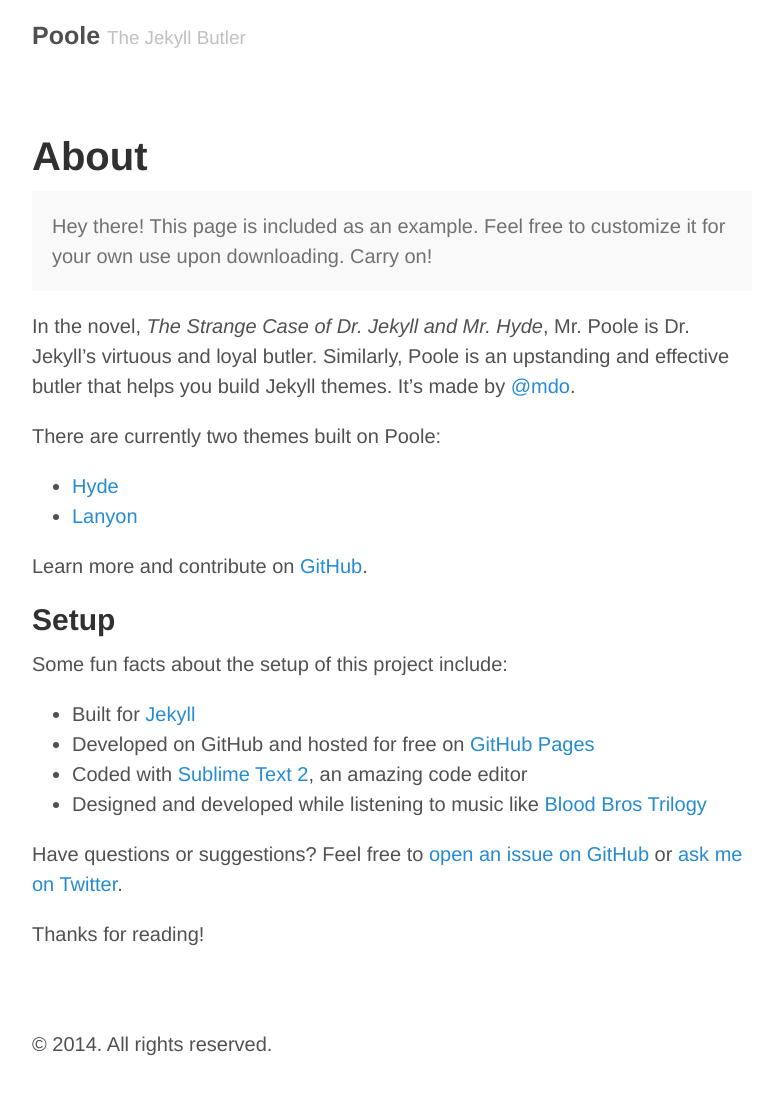
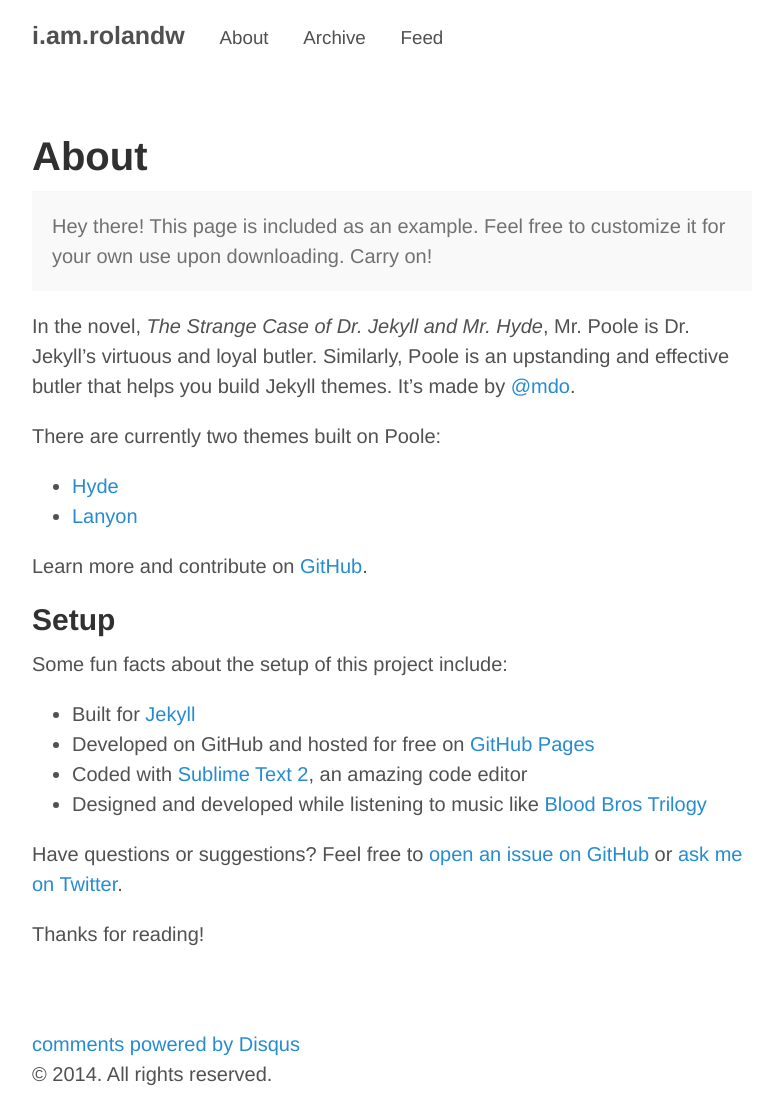
Before and after one commit to iamrolandw/iamrolandw.github.io, a Jekyll site: the page built from about.md, in a window 1280 px wide. Shown: the whole page, without its empty margins (248-1021 px from the left). Built offline with Jekyll 4.4.1, drawn with Linux system fonts in a browser that asks for light colours; Markdown is read by kramdown in place of the engine named in the settings; comment, search, counter and statistics services are not loaded; before the commit the page ends 1079 px from its top, so only the background shows below that.

Commit message:
Configuring for site

```diff
--- /dev/null
+++ b/CNAME
@@ -0,0 +1 @@
+rolandw.me
--- a/_config.yml
+++ b/_config.yml
@@ -6,17 +6,22 @@
 permalink:        pretty
 
 # Setup
-title:            Poole
-tagline:          The Jekyll Butler
-url:              http://getpoole.com
+title:            i.am.rolandw
+tagline:          An English technologist
+url:              http://iam.rolandw.me
 paginate:         1
 baseurl:          /
 author:
-  name:           Mark Otto
-  url:            https://twitter.com/mdo
-  email:          markdotto@gmail.com
+  name:           Roland Whitehead
+  url:            https://twitter.com/rolandw
+  email:          i.am@rolandw.me
+pages_list:
+  About: '/about'
+  Archive: '/archive'
+  Feed: '/atom.xml'
+
 
 # Custom vars
 version:          1.0.0
 github:
-  repo:           https://github.com/poole/poole
+  repo:           https://github.com/iamrolandw/iamrolandw
--- /dev/null
+++ b/_includes/comments.html
@@ -0,0 +1,14 @@
+    <div id="disqus_thread"></div>
+    <script type="text/javascript">
+        /* * * CONFIGURATION VARIABLES: EDIT BEFORE PASTING INTO YOUR WEBPAGE * * */
+        var disqus_shortname = 'iamrolandwme'; // required: replace example with your forum shortname
+
+        /* * * DON'T EDIT BELOW THIS LINE * * */
+        (function() {
+            var dsq = document.createElement('script'); dsq.type = 'text/javascript'; dsq.async = true;
+            dsq.src = '//' + disqus_shortname + '.disqus.com/embed.js';
+            (document.getElementsByTagName('head')[0] || document.getElementsByTagName('body')[0]).appendChild(dsq);
+        })();
+    </script>
+    <noscript>Please enable JavaScript to view the <a href="http://disqus.com/?ref_noscript">comments powered by Disqus.</a></noscript>
+    <a href="http://disqus.com" class="dsq-brlink">comments powered by <span class="logo-disqus">Disqus</span></a>
--- a/_layouts/default.html
+++ b/_layouts/default.html
@@ -8,12 +8,19 @@
     <div class="container content">
       <div class="masthead">
         <h3 class="masthead-title">
-          <a href="{{ site.baseurl }}" title="Home">{{ site.title }}</a>
-          <small>{{ site.tagline }}</small>
+          <a href="/" title="Home">{{ site.title }}</a>
+
+          {% for page in site.pages_list %}
+            &nbsp;&nbsp;&nbsp;
+            <small><a href="{{ page[1]  }}">{{ page[0] }}</a></small>
+          {% endfor %}
         </h3>
+
       </div>
 
       {{ content }}
+
+      {% include comments.html %}
 
       <div class="footer">
         <p>
@@ -22,5 +29,7 @@
       </div>
     </div>
 
+    {% include google_analytics.html %}
+
   </body>
 </html>
```
Also changed, not shown: _includes/google_analytics.html (added, +10 -0 lines), archive.md (added, +10 -0 lines).
